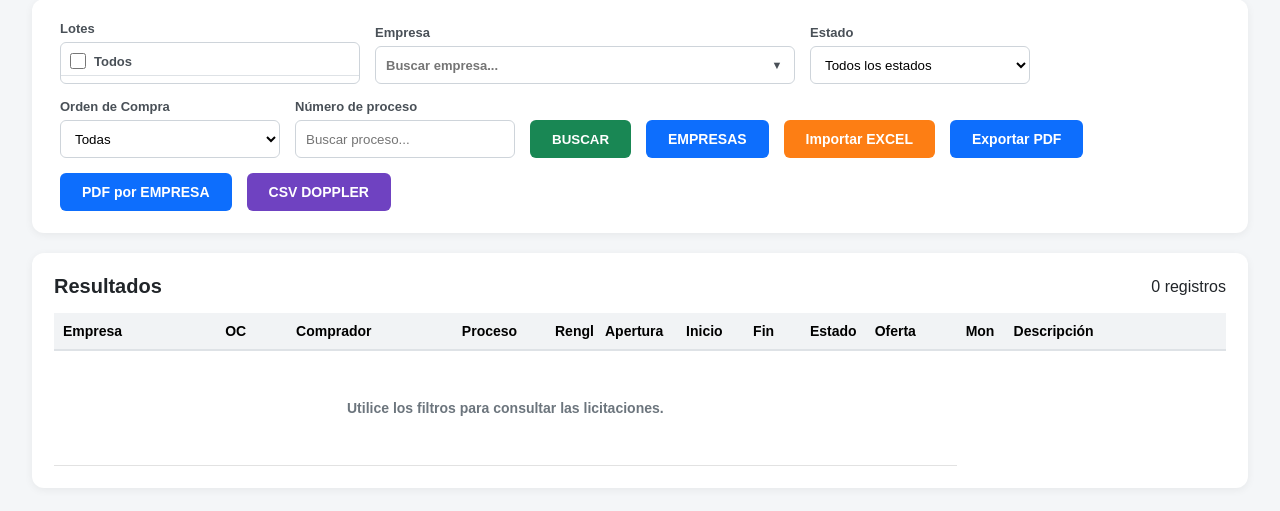
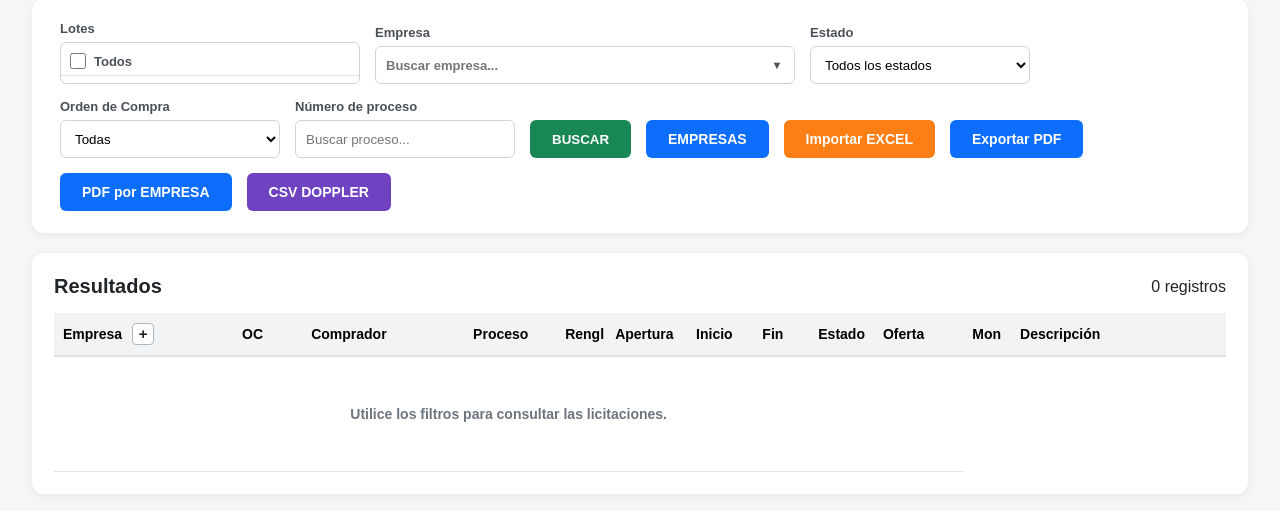
Before and after one commit to MarianGCG/InformesLicitaciones, a Django app: page / in a window 1280 px wide. Shown: the part 143-654 px from the top of the page. Run offline with Django 5.2, Linux system fonts and the light colour scheme; data that the repository does not hold is empty.

Commit message:
Agrega mostrar ocultar email en consulta

```diff
--- a/InfEje/templates/InfEje/consultar.html
+++ b/InfEje/templates/InfEje/consultar.html
@@ -169,8 +169,8 @@
             overflow: hidden;
             text-overflow: ellipsis;
         }
-        th:nth-child(3),
-        td:nth-child(3) {
+        th:nth-child(4),
+        td:nth-child(4) {
             width: 180px;
             max-width: 180px;
             overflow: hidden;
@@ -201,43 +201,43 @@
         }
 
 
-        th:nth-child(2),
-        td:nth-child(2) {
+        th:nth-child(3),
+        td:nth-child(3) {
             width: 130px;
             max-width: 130px;
         }
 
         /* COMPRADOR */
-        th:nth-child(3),
-        td:nth-child(3) {
+        th:nth-child(4),
+        td:nth-child(4) {
             width: 300px;
             max-width: 300px;
         }
-        /* renglon */
-        th:nth-child(4),
-        td:nth-child(4) {
-            width: 130px;
-            max-width: 130px;
-        }
-
-
         /* renglon */
         th:nth-child(5),
         td:nth-child(5) {
+            width: 130px;
+            max-width: 130px;
+        }
+
+
+        /* renglon */
+        th:nth-child(6),
+        td:nth-child(6) {
             width: 50px;
             max-width: 50px;
         }
 
         /* renglon */
-        th:nth-child(11),
-        td:nth-child(11) {
+        th:nth-child(12),
+        td:nth-child(12) {
             width: 50px;
             max-width: 50px;
         }
 
         /* COLUMNA DESCRIPCIÓN */
-        th:nth-child(12),
-        td:nth-child(12) {
+        th:nth-child(13),
+        td:nth-child(13) {
             width: 450px;
             max-width: 450px;
         }
@@ -254,19 +254,19 @@
         }
 
         /* COLUMNA DESCRIPCIÓN */
-        th:nth-child(10),
-        td:nth-child(10) {
+        th:nth-child(11),
+        td:nth-child(11) {
             width: 150px;
             max-width: 150px;
         }
 
 
-        th:nth-child(6),
-        td:nth-child(6),
         th:nth-child(7),
         td:nth-child(7),
         th:nth-child(8),
-        td:nth-child(8) {
+        td:nth-child(8),
+        th:nth-child(9),
+        td:nth-child(9) {
             width: 90px;
             max-width: 90px;
             white-space: nowrap;
@@ -473,7 +473,32 @@
             text-decoration: none;
         }
 
-
+        .boton-toggle-email {
+            margin-left: 6px;
+
+            width: 22px;
+            height: 22px;
+
+            padding: 0;
+
+            border: 1px solid #adb5bd;
+            border-radius: 4px;
+
+            background: #fff;
+
+            color: #212529;
+
+            font-size: 15px;
+            font-weight: 800;
+
+            line-height: 20px;
+
+            cursor: pointer;
+        }
+
+        .boton-toggle-email:hover {
+            background: #f1f3f5;
+        }
     </style>
 </head>
 
@@ -796,7 +821,27 @@
 
                     <tr>
 
-                        <th>Empresa</th>
+                        <th>
+                            Empresa
+
+                            <button
+                                type="button"
+                                id="toggleEmail1"
+                                class="boton-toggle-email"
+                                title="Mostrar Email 1"
+                            >
+                                +
+                            </button>
+                        </th>
+
+                        <th
+                            id="thEmail1"
+                            class="columna-email"
+                            style="display:none;"
+                        >
+                            Email 1
+                        </th>
+
                         <th>OC</th>
                         <th>Comprador</th>
                         <th>Proceso</th>
@@ -808,9 +853,13 @@
                         <th>Oferta</th>
                         <th>Mon</th>
                         <th>Descripción</th>
+
                     </tr>
 
                 </thead>
+
+
+
                 <tbody>
 
                     {% for registro in registros %}
@@ -832,6 +881,25 @@
                                 {% endif %}
                             </td>
 
+
+                            <td
+                                class="columna-email"
+                                style="display:none;"
+                            >
+                                {% if registro.empresa_oferente %}
+                                    {{ registro.empresa_oferente.email|default:"-" }}
+
+                                {% elif registro.empresa_proveedor %}
+                                    {{ registro.empresa_proveedor.email|default:"-" }}
+
+                                {% else %}
+                                    -
+                                {% endif %}
+                            </td>
+
+
+
+
                             <td>
                                 {% if registro.numero_oc %}
                                     {{ registro.numero_oc }}
@@ -1962,7 +2030,52 @@ document.getElementById("btnCSVdoppler").addEventListener(
     }
 
 </script>
-
+<script>
+
+    const toggleEmail1 =
+        document.getElementById("toggleEmail1");
+
+    const columnasEmail =
+        document.querySelectorAll(".columna-email");
+
+
+    let emailVisible = false;
+
+
+    toggleEmail1.addEventListener(
+        "click",
+        function () {
+
+            emailVisible = !emailVisible;
+
+
+            columnasEmail.forEach(
+                function (columna) {
+
+                    columna.style.display =
+                        emailVisible
+                            ? ""
+                            : "none";
+
+                }
+            );
+
+
+            toggleEmail1.textContent =
+                emailVisible
+                    ? "−"
+                    : "+";
+
+
+            toggleEmail1.title =
+                emailVisible
+                    ? "Ocultar Email 1"
+                    : "Mostrar Email 1";
+
+        }
+    );
+
+</script>
 </body>
 
 </html>
```
